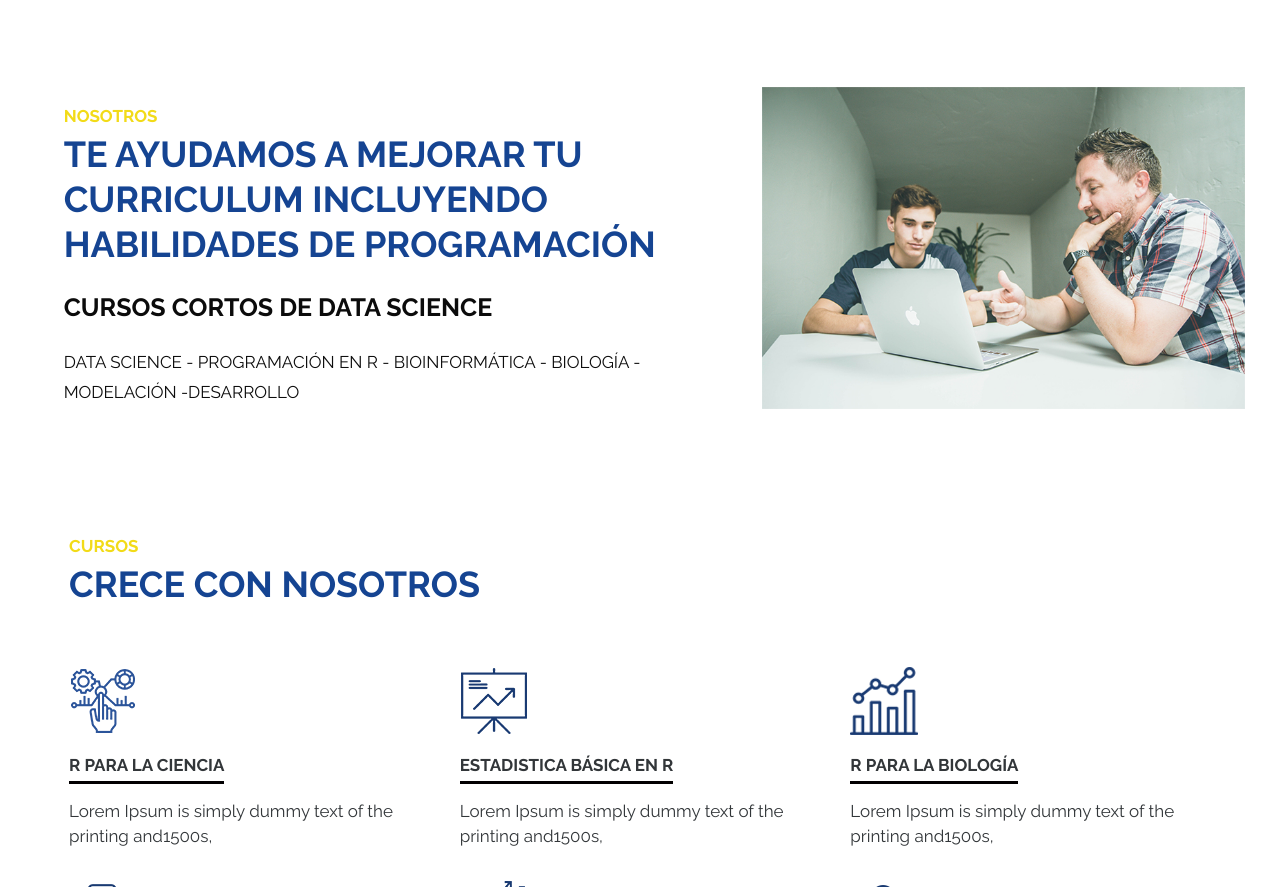
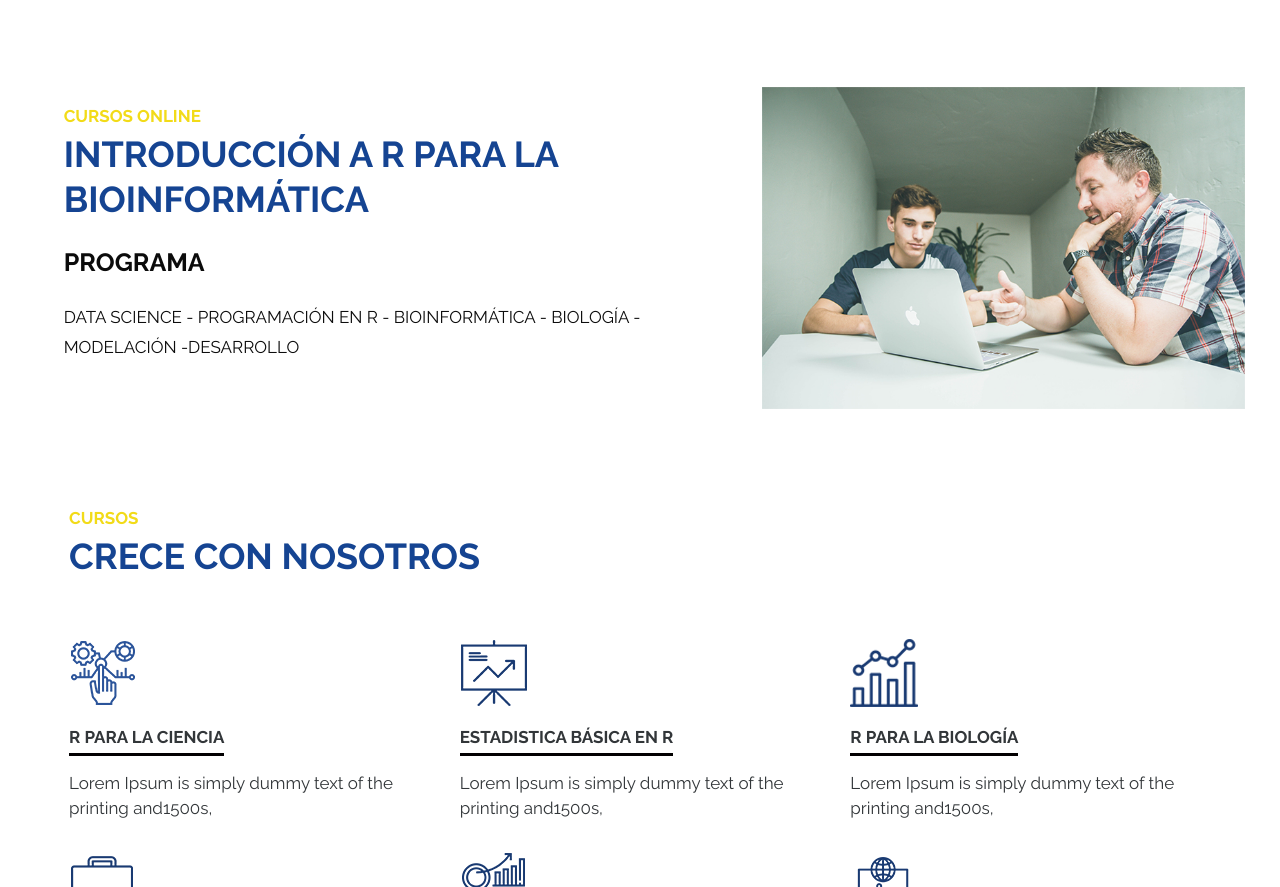
Before and after one commit to EnhancerAcademy/enhancer, a plain HTML site: page index.html in a window 1280 px wide. Shown: the part 1280-2167 px from the top of the page. Drawn offline with nearby package versions, Linux system fonts and the light colour scheme.

Commit message:
Update index.html

```diff
--- a/index.html
+++ b/index.html
@@ -193,9 +193,9 @@
             <div class="col-md-12 col-lg-7">
                <div class="about_box">
                   <div class="titlepage">
-                     <h2><strong class="yellow">Nosotros</strong><br> Te ayudamos a mejorar tu curriculum incluyendo habilidades de programación</h2>
+                     <h2><strong class="yellow">CURSOS ONLINE</strong><br> INTRODUCCIÓN A R PARA LA BIOINFORMÁTICA</h2>
                   </div>
-                  <h3>CURSOS CORTOS DE DATA SCIENCE</h3>
+                  <h3>PROGRAMA</h3>
                   <p>DATA SCIENCE - PROGRAMACIÓN EN R - BIOINFORMÁTICA - BIOLOGÍA - MODELACIÓN -DESARROLLO </p>
             </div>
             </div>
```
